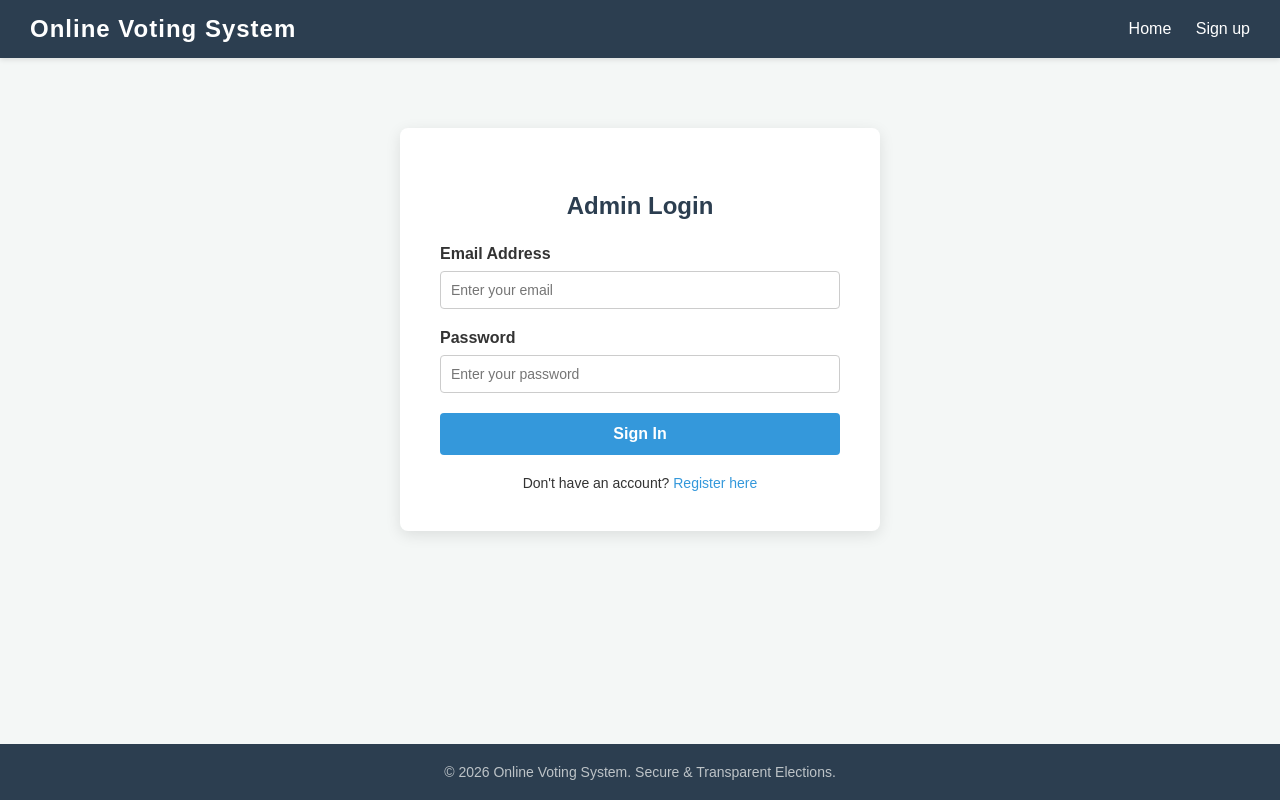
After one commit to pratikshatupe991/online_voting_system, a Flask app: page /admin/ui/login in a window 1280 px wide. The commit adds this page. Run offline with Flask 3, Linux system fonts and the light colour scheme.

Commit message:
added admin sign in and static dashboard

```diff
--- a/app/api/admin_routes.py
+++ b/app/api/admin_routes.py
@@ -1,6 +1,7 @@
 from flask import Blueprint, request, jsonify
 from app.models import Admin
 from flask import render_template
+from app.utils import generate_jwt_token, admin_login_required, verify_password
 
 admin_bp = Blueprint('admin', __name__)
 
@@ -38,3 +39,34 @@ def admin_signup():
 @admin_bp.route('/admin/ui/signup', methods=['GET'])
 def admin_signup_page():
     return render_template('admin/signup.html')
+
+
+@admin_bp.route('/admin/api/login', methods=['POST'])
+def admin_login():
+    try:
+        data = request.get_json()
+        if not data or not data.get('email') or not data.get('password'):
+            return jsonify({"status": "error", "message": "Missing email or password."}), 400
+        admin: Admin = Admin.get_by_email(data['email'])
+        if not admin:
+            return jsonify({"status": "error", "message": "Email is Not registered, Please Sign Up."}), 409
+
+        if not verify_password(admin.password_hash, data['password']):
+            return jsonify({"status": "error", "message": "Invalid password."}), 401
+        token = generate_jwt_token(admin.id, admin.email)
+        return jsonify({"status": "success", "message": "Login successful", "data": {"admin_id": admin.id,
+                        "username": admin.username, "token": token}}), 200
+    except Exception as ex:
+        error = f"Exception occurred during login, ex: {ex}"
+        print(error)
+        return jsonify({"status": "error", "message": "An internal error occurred."}), 500
+
+
+@admin_bp.route('/admin/ui/login', methods=['GET'])
+def admin_login_page():
+    return render_template('admin/login.html')
+
+
+@admin_bp.route('/admin/ui/dashboard', methods=['GET'])
+def admin_dashboard_page():
+    return render_template('admin/dashboard.html')
--- /dev/null
+++ b/app/templates/admin/login.html
@@ -0,0 +1,157 @@
+{% extends 'base.html' %}
+
+{% block content %}
+<style>
+    .form-wrapper {
+        display: flex;
+        justify-content: center;
+        align-items: center;
+        margin-top: 50px;
+    }
+    .form-card {
+        background-color: white;
+        padding: 40px;
+        border-radius: 8px;
+        box-shadow: 0 4px 15px rgba(0,0,0,0.1);
+        width: 100%;
+        max-width: 400px;
+    }
+    .form-card h3 {
+        text-align: center;
+        color: #2c3e50;
+        margin-bottom: 25px;
+        font-size: 24px;
+    }
+    .form-group {
+        margin-bottom: 20px;
+    }
+    .form-group label {
+        display: block;
+        margin-bottom: 8px;
+        color: #333;
+        font-weight: bold;
+    }
+    .form-group input {
+        width: 100%;
+        padding: 10px;
+        border: 1px solid #ccc;
+        border-radius: 4px;
+        box-sizing: border-box;
+        font-size: 14px;
+    }
+    .form-group input:focus {
+        border-color: #3498db;
+        outline: none;
+    }
+    .submit-btn {
+        width: 100%;
+        background-color: #3498db;
+        color: white;
+        padding: 12px;
+        border: none;
+        border-radius: 4px;
+        font-size: 16px;
+        font-weight: bold;
+        cursor: pointer;
+        transition: background-color 0.3s;
+    }
+    .submit-btn:hover {
+        background-color: #2980b9;
+    }
+    .error-message {
+        color: #e74c3c;
+        font-size: 14px;
+        text-align: center;
+        margin-bottom: 15px;
+        display: none;
+    }
+    .signup-link {
+        text-align: center;
+        margin-top: 20px;
+        font-size: 14px;
+    }
+    .signup-link a {
+        color: #3498db;
+        text-decoration: none;
+    }
+    .signup-link a:hover {
+        text-decoration: underline;
+    }
+</style>
+
+<div class="form-wrapper">
+    <div class="form-card">
+        <h3>Admin Login</h3>
+        <div id="errorMessage" class="error-message"></div>
+
+        <form id="loginForm">
+            <div class="form-group">
+                <label for="email">Email Address</label>
+                <input type="email" id="email" name="email" required placeholder="Enter your email">
+            </div>
+
+            <div class="form-group">
+                <label for="password">Password</label>
+                <input type="password" id="password" name="password" required placeholder="Enter your password">
+            </div>
+
+            <button type="submit" class="submit-btn" id="submitBtn">Sign In</button>
+        </form>
+
+        <div class="signup-link">
+            Don't have an account? <a href="/admin/ui/signup">Register here</a>
+        </div>
+    </div>
+</div>
+
+<script>
+    document.getElementById('loginForm').addEventListener('submit', async function(event) {
+        event.preventDefault(); // Prevent default form submission
+
+        const email = document.getElementById('email').value;
+        const password = document.getElementById('password').value;
+        const errorMessage = document.getElementById('errorMessage');
+        const submitBtn = document.getElementById('submitBtn');
+
+        // Reset UI
+        errorMessage.style.display = 'none';
+        submitBtn.disabled = true;
+        submitBtn.innerText = 'Logging in...';
+
+        try {
+            const response = await fetch('/admin/api/login', {
+                method: 'POST',
+                headers: {
+                    'Content-Type': 'application/json'
+                },
+                body: JSON.stringify({ email: email, password: password })
+            });
+
+            const result = await response.json();
+
+            if (response.ok && result.status === 'success') {
+                // Save the JWT token into sessionStorage
+                sessionStorage.setItem('login_token', result.data.token);
+
+                // Optional: Save username or admin_id if you want to display it on the dashboard
+                sessionStorage.setItem('admin_username', result.data.username);
+
+                // Redirect to the dashboard
+                window.location.href = '/admin/ui/dashboard';
+            } else {
+                // Show error message returned from the backend
+                errorMessage.innerText = result.message || 'Login failed. Please try again.';
+                errorMessage.style.display = 'block';
+                submitBtn.disabled = false;
+                submitBtn.innerText = 'Sign In';
+            }
+        } catch (error) {
+            console.error('Error during login:', error);
+            errorMessage.innerText = 'Network error. Please try again later.';
+            errorMessage.style.display = 'block';
+            submitBtn.disabled = false;
+            submitBtn.innerText = 'Sign In';
+        }
+    });
+</script>
+{% endblock %}
--- a/app/templates/base.html
+++ b/app/templates/base.html
@@ -66,7 +66,11 @@
         <h2>Online Voting System</h2>
         <div class="nav-links">
             <a href="{{ url_for('main.index') }}">Home</a>
-            <a href="/admin/login">Admin Login</a>
+
+            <!-- These links toggle automatically based on context -->
+            <a href="/admin/ui/login" id="navLoginBtn">Login</a>
+            <a href="/admin/ui/signup" id="navSignupBtn" style="display: none;">Sign up</a>
+            <a href="javascript:void(0);" id="navLogoutBtn" style="display: none;" onclick="handleLogout()">Logout</a>
         </div>
     </div>
 
@@ -82,5 +86,45 @@
         &copy; 2026 Online Voting System. Secure & Transparent Elections.
     </div>
 
+    <!-- Global Authentication Script -->
+    <script>
+        document.addEventListener("DOMContentLoaded", function() {
+            const token = sessionStorage.getItem('login_token');
+            const loginBtn = document.getElementById('navLoginBtn');
+            const signupBtn = document.getElementById('navSignupBtn');
+            const logoutBtn = document.getElementById('navLogoutBtn');
+            const currentPath = window.location.pathname;
+
+            if (token) {
+                // Admin is logged in: Only show Logout
+                if (loginBtn) loginBtn.style.display = 'none';
+                if (signupBtn) signupBtn.style.display = 'none';
+                if (logoutBtn) logoutBtn.style.display = 'inline-block';
+            } else {
+                // Admin is logged out: Hide Logout
+                if (logoutBtn) logoutBtn.style.display = 'none';
+
+                // Smart context switching for Login / Sign Up buttons
+                if (currentPath === '/admin/ui/login') {
+                    if (loginBtn) loginBtn.style.display = 'none';
+                    if (signupBtn) signupBtn.style.display = 'inline-block';
+                } else if (currentPath === '/admin/ui/signup') {
+                    if (loginBtn) loginBtn.style.display = 'inline-block';
+                    if (signupBtn) signupBtn.style.display = 'none';
+                } else {
+                    // Default for home page or other unauthenticated pages
+                    if (loginBtn) loginBtn.style.display = 'inline-block';
+                    if (signupBtn) signupBtn.style.display = 'none';
+                }
+            }
+        });
+
+        function handleLogout() {
+            // Clear the login session and redirect
+            sessionStorage.removeItem('login_token');
+            sessionStorage.removeItem('admin_username');
+            window.location.href = '/admin/ui/login';
+        }
+    </script>
 </body>
 </html>
--- a/requirements.txt
+++ b/requirements.txt
@@ -6,3 +6,4 @@ Flask-Migrate==4.1.0
 deepface==0.0.100
 opencv-python==5.0.0.93
 tf-keras==2.21.0
+PyJWT==2.13.0
```
Also changed, not shown: app/templates/admin/dashboard.html (added, +261 -0 lines), app/utils.py (+56 -0 lines).
